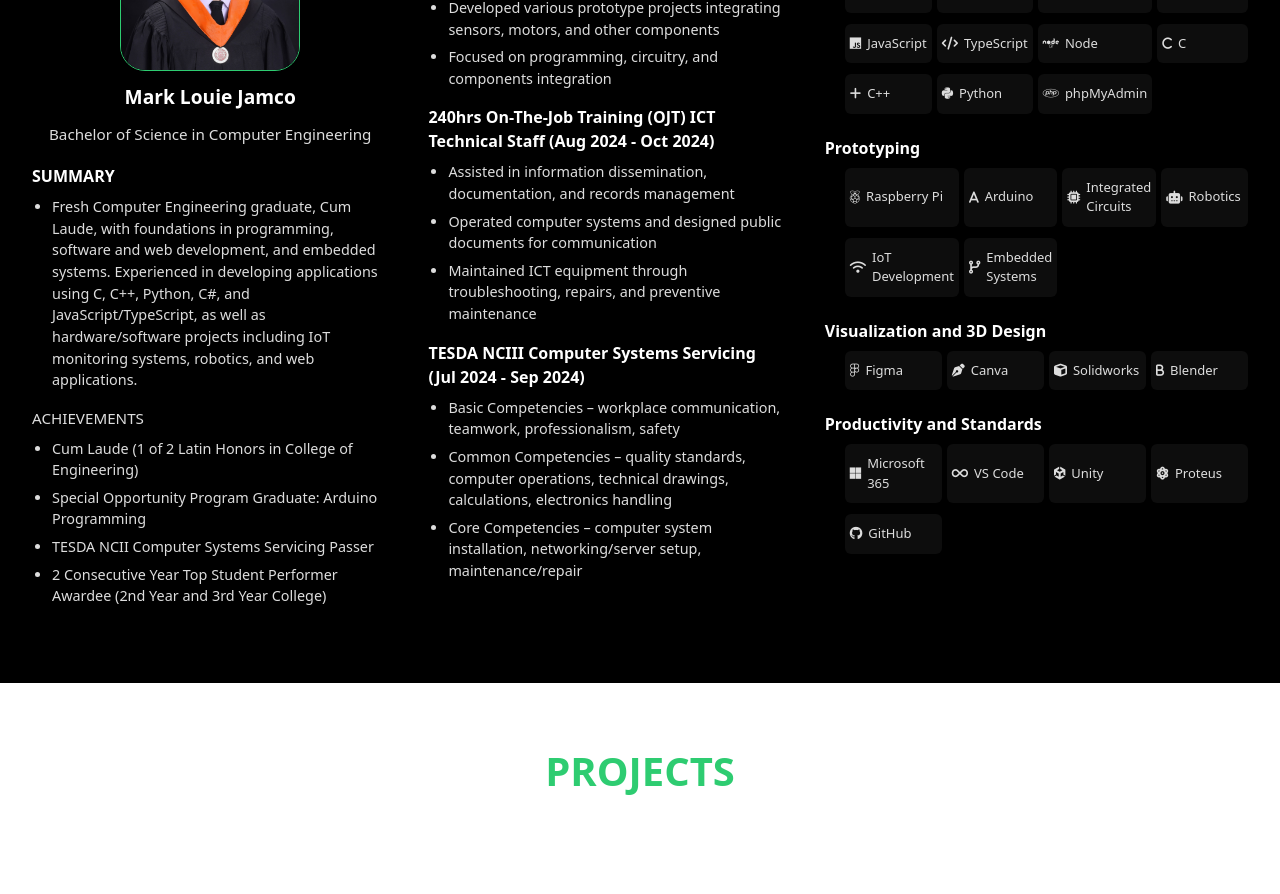
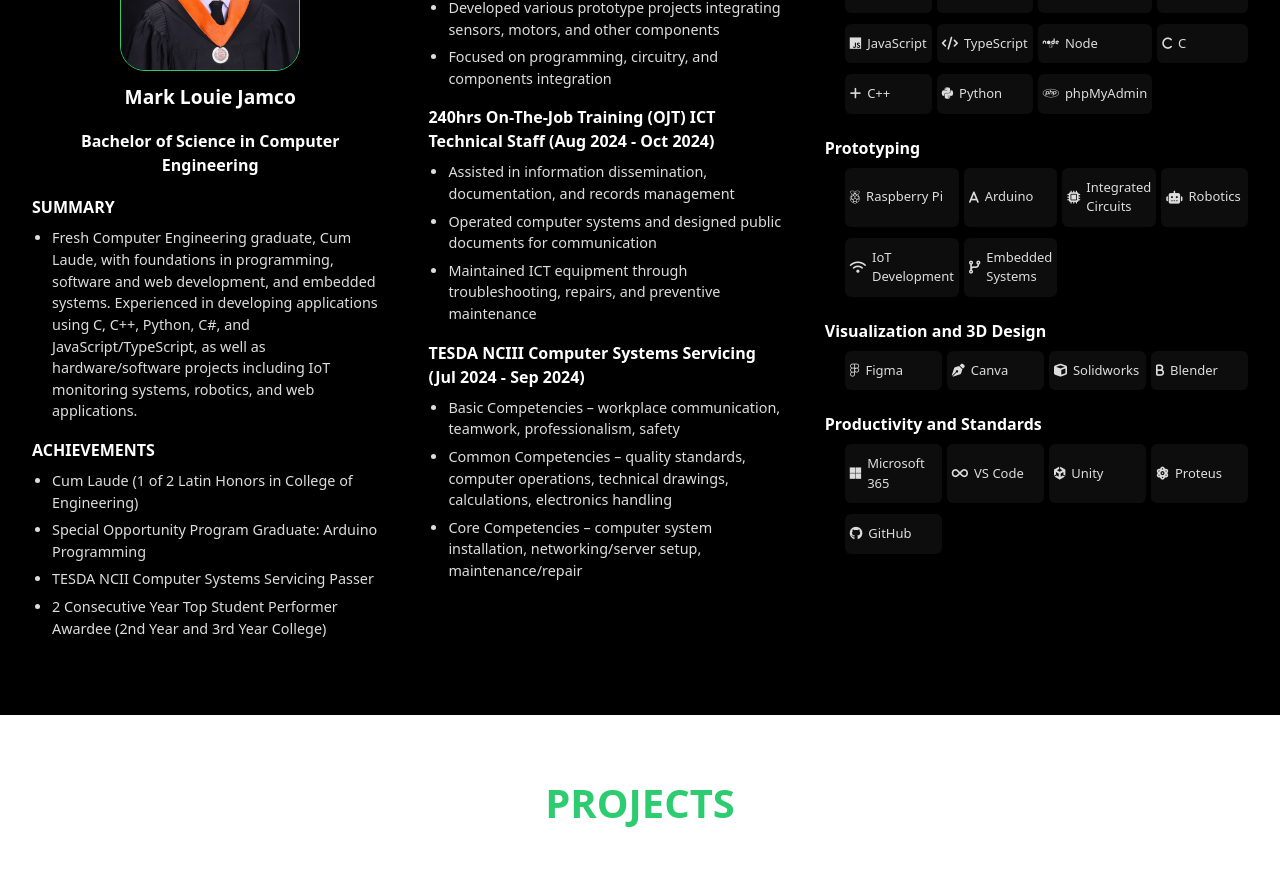
Before and after one commit to Louie-23/Louie-Jamco-Portfolio, a React (Vite) app: page / in a window 1280 px wide. Shown: the part 1100-1994 px from the top of the page. Built offline with nearby package versions, Linux system fonts and the light colour scheme.

Commit message:
Fix image/video paths for GitHub Pages

```diff
--- a/src/components/About/About.css
+++ b/src/components/About/About.css
@@ -82,6 +82,7 @@
 
 /* Section headings inside columns */
 .left p:first-of-type,
+.left p:nth-of-type(2),
 .left p:nth-of-type(3),
 .left p:nth-of-type(5),
 .middle p:first-of-type,
```
